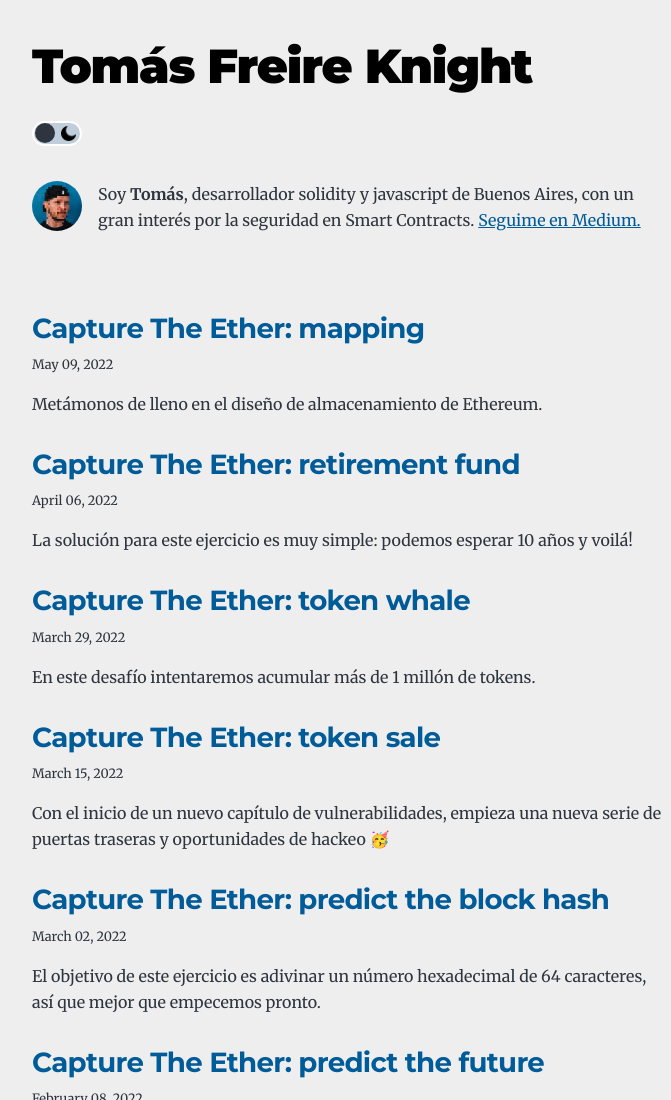
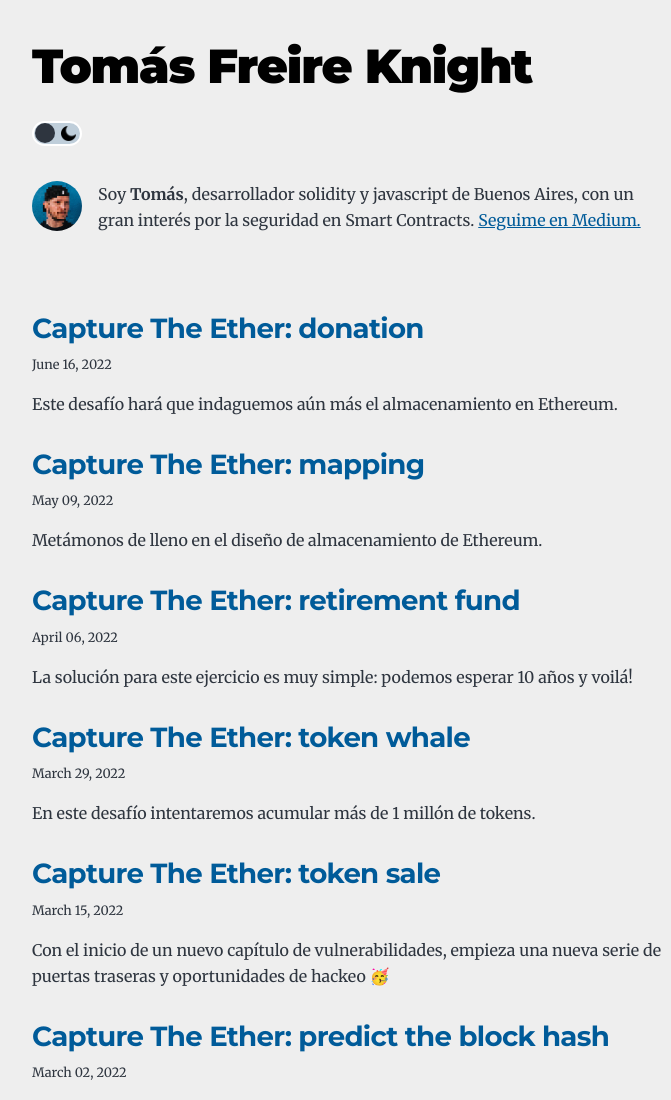
Before and after one commit to tomasfrancizco/new-personal-site, a Gatsby site: page / in a window 1280 px wide. Shown: the top 1100 px of the page, without its empty margins (292-963 px from the left). Built offline with nearby package versions, Linux system fonts and the light colour scheme; Gatsby itself is replaced by a stand-in of ours.

Commit message:
testing date conditional

```diff
--- /dev/null
+++ b/content/blog/cte-13-donation/index.md
@@ -0,0 +1,7 @@
+---
+title: "Capture The Ether: donation"
+date: "2022-06-16T22:12:03.284Z"
+description: Este desafío hará que indaguemos aún más el almacenamiento en Ethereum.
+---
+
+[Link to Medium article](https://medium.com/@tomasfrancisco/capture-the-ether-donation-e000676b3e7f)
--- a/src/pages/index.js
+++ b/src/pages/index.js
@@ -24,6 +24,8 @@ const BlogIndex = ({ data, location }) => {
     )
   }
 
+  console.log(Date())
+
   return (
     <Layout location={location} title={siteTitle}>
       <Seo title="All posts" />
@@ -31,6 +33,9 @@ const BlogIndex = ({ data, location }) => {
       <Bio />
       <ol style={{ listStyle: `none` }}>
         {posts.map(post => {
+          const now = Math.floor(Date.now() / 1000);
+          const unixPostDate = Math.floor(Date.parse(post.frontmatter.date) / 1000)
+          console.log("post:", unixPostDate, "now:", now, now - unixPostDate)
           const title = post.frontmatter.title || post.fields.slug
           return !title.includes("NOPOST") ? (
             <li key={post.fields.slug}>
@@ -42,7 +47,7 @@ const BlogIndex = ({ data, location }) => {
                 <header>
                   <h2>
                     <Link to={post.fields.slug} itemProp="url">
-                      <span itemProp="headline">{title}</span>
+                      <span itemProp="headline">{title} {now < unixPostDate + 63400 ? "- New!" : null}</span>
                     </Link>
                   </h2>
                   <small>{post.frontmatter.date}</small>
```
